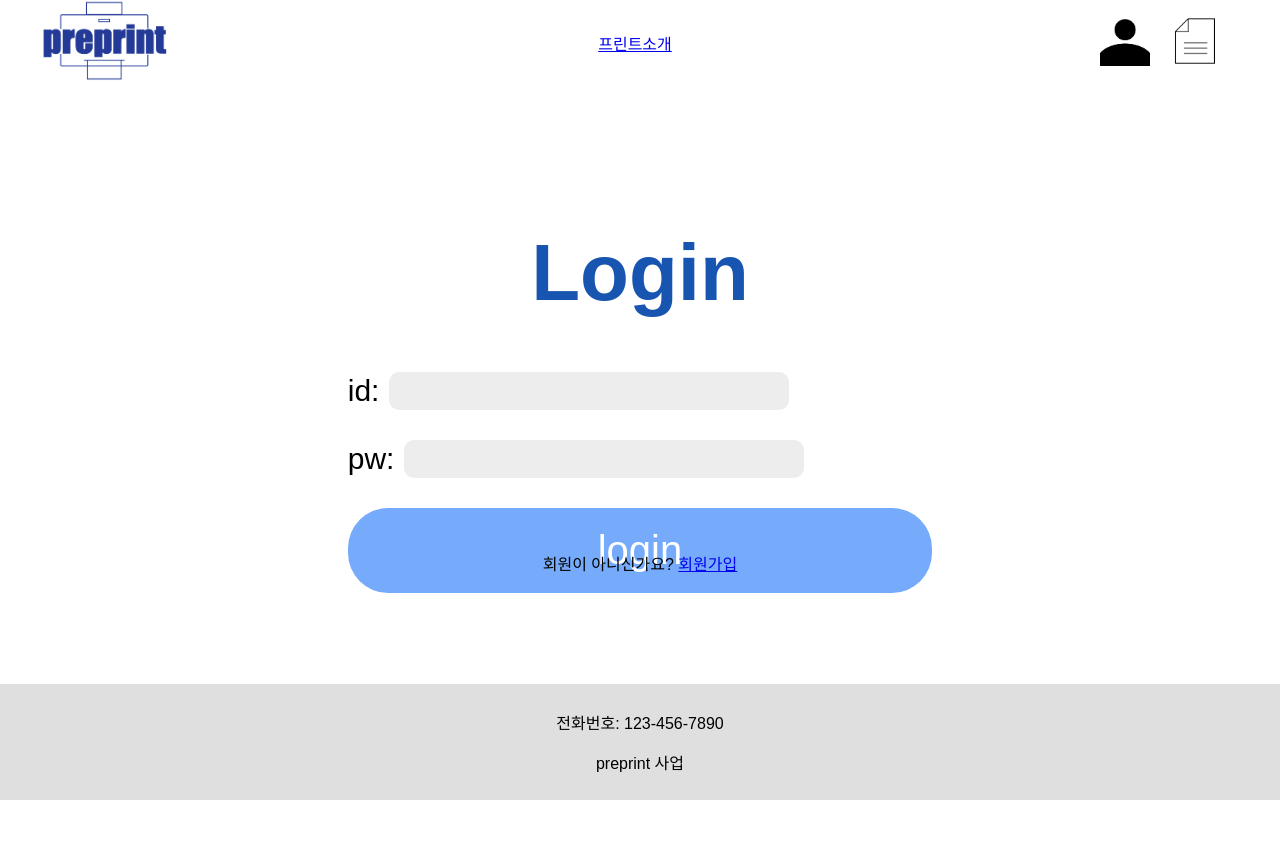
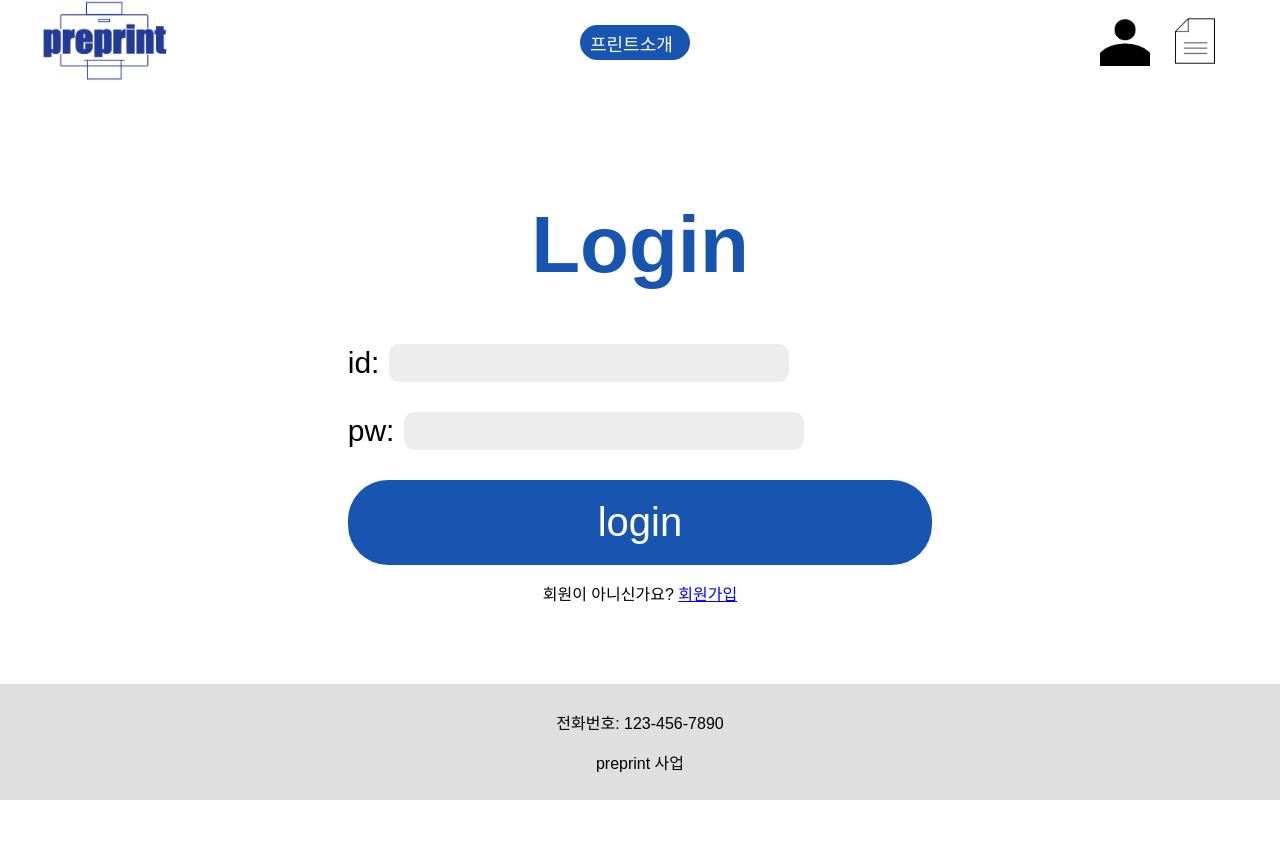
Before and after one commit to euntaek4187/preprint-cloud-service, a Django app: template templates/accounts/print_login.html in a window 1280 px wide. Shown: the top 845 px of the page. After the commit the page ends 800 px from the top, so only its background shows below. Run offline with Django 4.2, Linux system fonts and the light colour scheme; the template is opened without the code that fills it, so the values that code supplies are empty.

Commit message:
1126-update-2

```diff
--- a/static/css/account.css
+++ b/static/css/account.css
@@ -17,7 +17,7 @@
 
 .login-button {
     padding: 20px 250px 20px 250px;
-    background-color: #76abfc;
+    background-color: #1855b1;
     border: none;
     cursor: pointer;
     font-size: 40px;
@@ -26,7 +26,7 @@
 }
 
 .login-button:hover {
-    background-color: #76abfc;
+    background-color: #1855b1;
 }
 
 .login-form-group {
@@ -63,7 +63,7 @@ input[type="text"], input[type="password"], input[type="email"] {
 }
 
 .signup-button {
-    background-color: #76abfc;
+    background-color: #1855b1;
     padding: 20px 250px 20px 250px;
     font-size: 40px;
     border-radius: 40px;
@@ -72,7 +72,7 @@ input[type="text"], input[type="password"], input[type="email"] {
     color: white;
 }
 
-#select_certification{
+/* #select_certification{
     position: relative;
     bottom: 150px;
-}
+} */
--- a/static/css/preprint.css
+++ b/static/css/preprint.css
@@ -1,6 +1,6 @@
 
 .delete-button {
-    background-color: rgb(133, 135, 255);
+    background-color: #1855b1;
     color: rgb(255, 255, 255);
     border: none;
     cursor: pointer;
--- a/static/css/style.css
+++ b/static/css/style.css
@@ -117,6 +117,20 @@ box-sizing: border-box;
     height: 70px;
 }
 
+.navbar-center{
+    background-color: #1855b1;
+    border-radius: 40px;
+    cursor: pointer;
+    width: 110px;
+    height: 35px;
+
+}
+.introduce{
+    color: white;
+    text-decoration: none;
+    font-size: 18px;
+}
+
 /* 프린트디테일 페이지 */
 .detail-form-group {
     display: flex;
@@ -163,10 +177,10 @@ box-sizing: border-box;
     color: white;
 }
 
-.messages{
+/* .messages{
     position: relative;
     bottom: 80px;
-}
+} */
 
 /* 결제 페이지 */
 .payment-files{
--- a/templates/accounts/print_login.html
+++ b/templates/accounts/print_login.html
@@ -21,7 +21,7 @@
             <input id="{{ form.password.id_for_label }}" type="password" name="{{ form.password.name }}" class="login-info-space">
         </div>
         <input type="submit" value="login" class="login-button">
+        <p id="select_certification">회원이 아니신가요? <a href="{% url 'accounts:signup' %}">회원가입</a></p>
     </form>
 </div>
-<p id="select_certification">회원이 아니신가요? <a href="{% url 'accounts:signup' %}">회원가입</a></p>
 {% endblock %}
--- a/templates/main.html
+++ b/templates/main.html
@@ -19,7 +19,7 @@
             </a>
         </div>
         <div class="navbar-center">
-            <a href="#">프린트소개</a>
+            <a class="introduce" href="#">프린트소개</a>
         </div>
         <div class="navbar-right">
             <a href="{% url 'preprint:mypage' %}">
```
Also changed, not shown: templates/accounts/print_signup.html (+7 -9 lines), templates/print_upload.html (+6 -5 lines).
